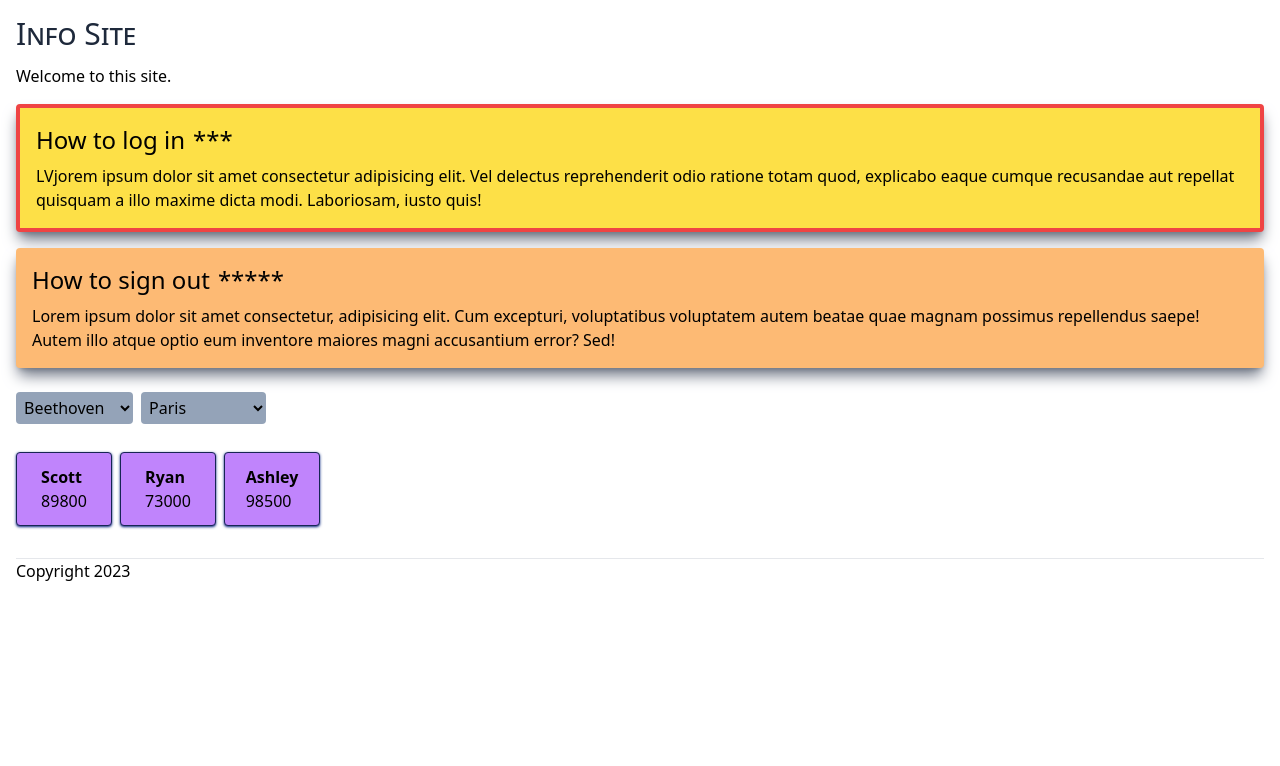
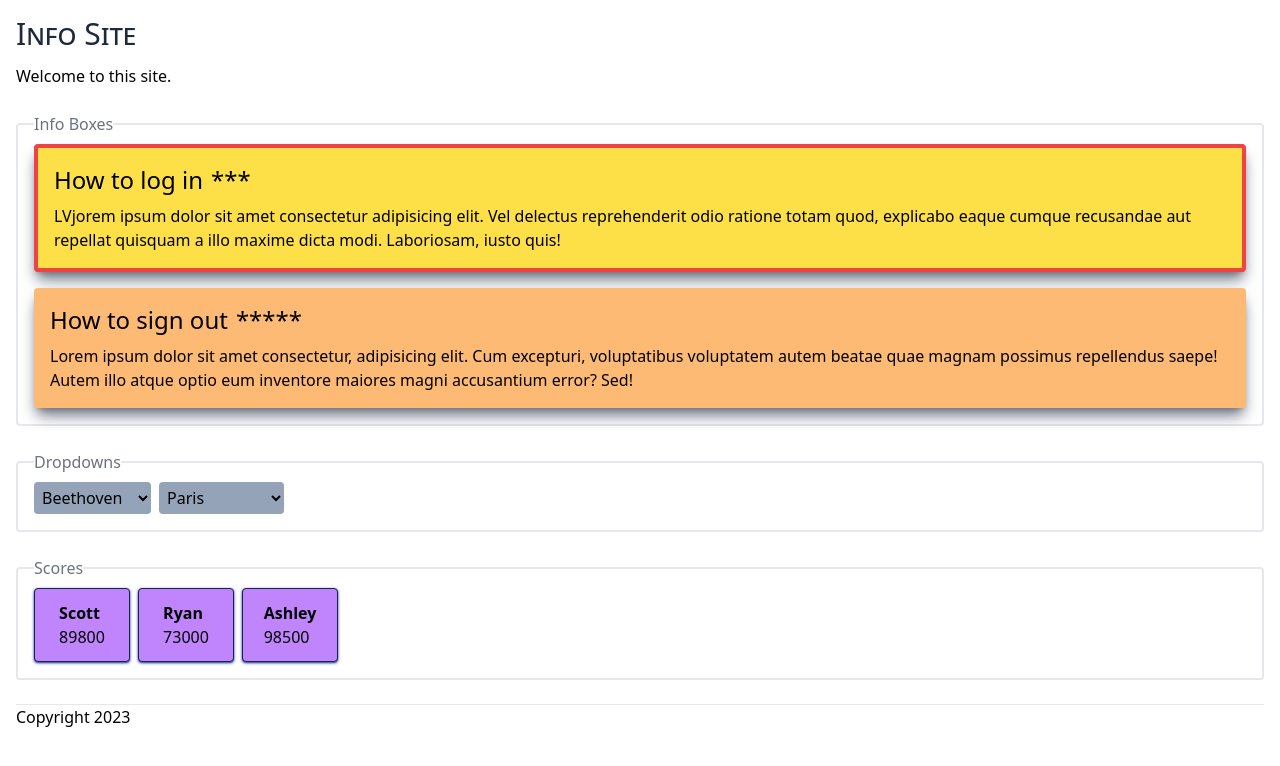
Before and after one commit to edwardtanguay/et819-vite-components-demo, a React (Vite) app: page / in a window 1280 px wide. Shown: the top 766 px of the page. Built offline with nearby package versions, Linux system fonts and the light colour scheme.

Commit message:
components

```diff
--- a/src/App.tsx
+++ b/src/App.tsx
@@ -3,6 +3,7 @@ import { Footer } from "./components/Footer";
 import { Header } from "./components/Header";
 import { InfoBox } from "./components/InfoBox";
 import { ScorePanel } from "./components/ScorePanel";
+import { Wrapper } from "./components/Wrapper";
 import * as exampleData from "./exampleData";
 
 function App() {
@@ -11,6 +12,7 @@ function App() {
 			<Header />
 			<p>Welcome to this site.</p>
 
+			<Wrapper title="Info Boxes">
 				<InfoBox
 					title="How to log in"
 					body="LVjorem ipsum dolor sit amet consectetur adipisicing elit. Vel delectus reprehenderit odio ratione totam quod, explicabo eaque cumque recusandae aut repellat quisquam a illo maxime dicta modi. Laboriosam, iusto quis!"
@@ -22,15 +24,20 @@ function App() {
 					body="Lorem ipsum dolor sit amet consectetur, adipisicing elit. Cum excepturi, voluptatibus voluptatem autem beatae quae magnam possimus repellendus saepe! Autem illo atque optio eum inventore maiores magni accusantium error? Sed!"
 					stars={5}
 				/>
+			</Wrapper>
 
+			<Wrapper title="Dropdowns">
 				<Dropdown choices={exampleData.composers} />
 				<Dropdown choices={exampleData.cities} />
+			</Wrapper>
 
-			<div className="flex mt-4">
+			<Wrapper title="Scores">
+				<div className="flex">
 					{exampleData.playerResults.map((playerResult) => {
 						return <ScorePanel playerResult={playerResult} />;
 					})}
 				</div>
+			</Wrapper>
 
 			<Footer />
 		</>
--- a/src/components/Dropdown.tsx
+++ b/src/components/Dropdown.tsx
@@ -4,7 +4,7 @@ interface IProps {
 
 export const Dropdown = ({ choices }: IProps) => {
 	return (
-		<select className="mt-6 bg-slate-400 mr-2 rounded p-1">
+		<select className="bg-slate-400 mr-2 rounded p-1">
 			{choices.map((choice) => (
 				<option value={choice.toLowerCase()}>{choice}</option>
 			))}
--- a/src/components/InfoBox.tsx
+++ b/src/components/InfoBox.tsx
@@ -8,7 +8,7 @@ interface IProps {
 }
 
 export const InfoBox = ({ title, body, stars, highlight = false} : IProps) => {
-	const sectionStyle = highlight ? "bg-yellow-300 border-4 border-red-500 p-4 rounded mt-4 shadow-gray-500 shadow-lg" : "bg-orange-300 p-4 rounded mt-4 shadow-gray-500 shadow-lg";
+	const sectionStyle = highlight ? "bg-yellow-300 border-4 border-red-500 p-4 rounded  shadow-gray-500 shadow-lg" : "bg-orange-300 p-4 rounded mt-4 shadow-gray-500 shadow-lg";
 	return (
 		<section className={sectionStyle}>
 			<h2 className="text-2xl mb-2 flex gap-2"><span>{title}</span> <div>{"*".repeat(stars)}</div></h2>
--- a/src/components/ScorePanel.tsx
+++ b/src/components/ScorePanel.tsx
@@ -7,7 +7,7 @@ interface IProps {
 
 export const ScorePanel = ({ playerResult }: IProps) => {
 	return (
-		<div className="bg-purple-400 mb-2 mr-2 w-24 px-1 py-3 flex justify-center rounded mt-3 border-blue-950 border shadow shadow-blue-900">
+		<div className="bg-purple-400 mr-2 w-24 px-1 py-3 flex justify-center rounded  border-blue-950 border shadow shadow-blue-900">
 			<div>
 				<p className="font-bold">{playerResult.name}</p>
 				<p>{playerResult.score}</p>
--- /dev/null
+++ b/src/components/Wrapper.tsx
@@ -0,0 +1,13 @@
+interface IProps {
+	title: string;
+	children: React.ReactNode;
+}
+
+export const Wrapper = ({title, children} : IProps) => {
+	return (
+		<fieldset className="border-2 mt-6 border-gray-200 rounded px-4 pt-2 pb-4">
+			<legend className="text-gray-500">{title}</legend>
+			<p>{children}</p>
+		</fieldset>
+	)
+}
```
Lines whose indentation alone changed are shown as unchanged.
